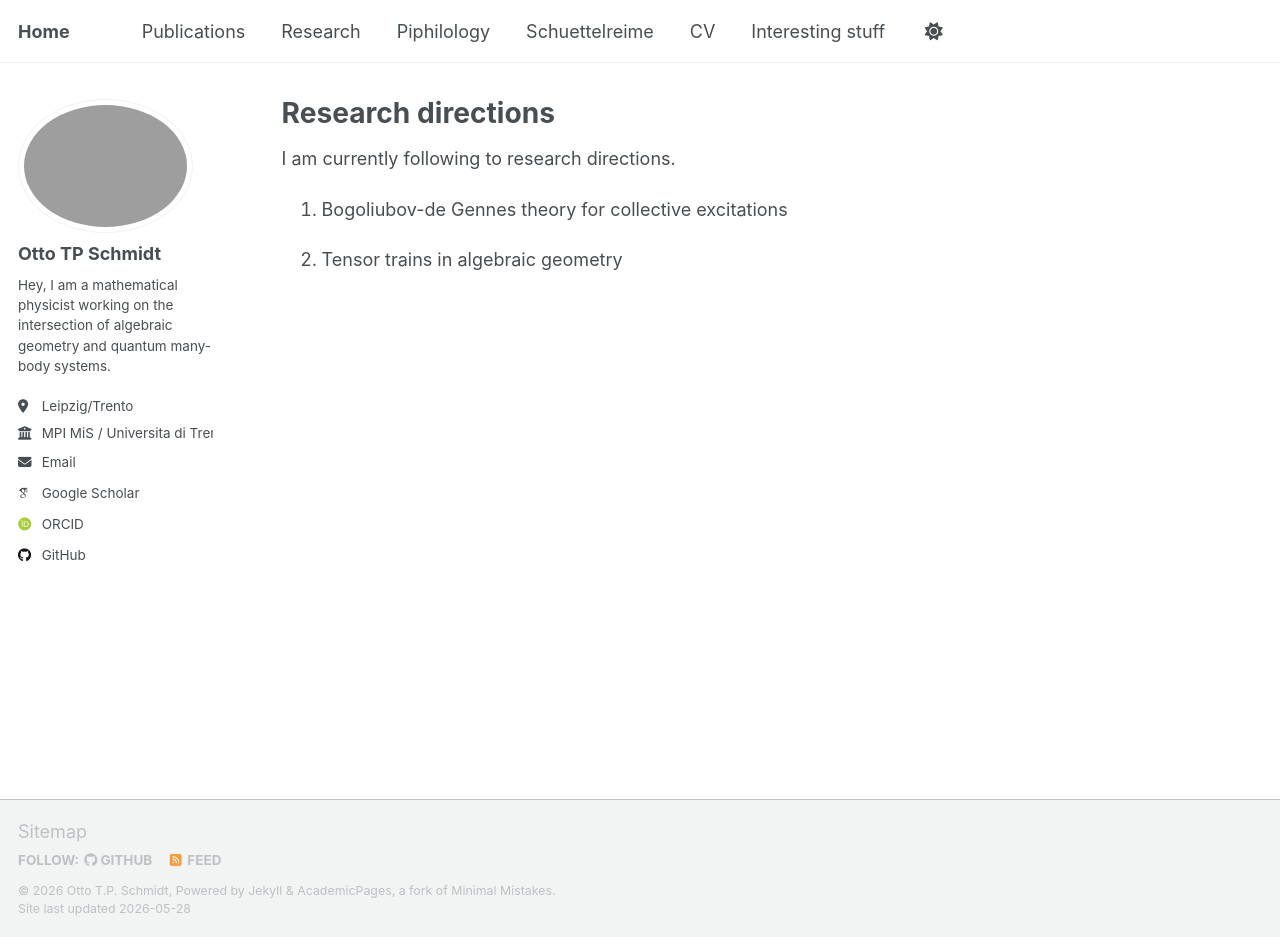
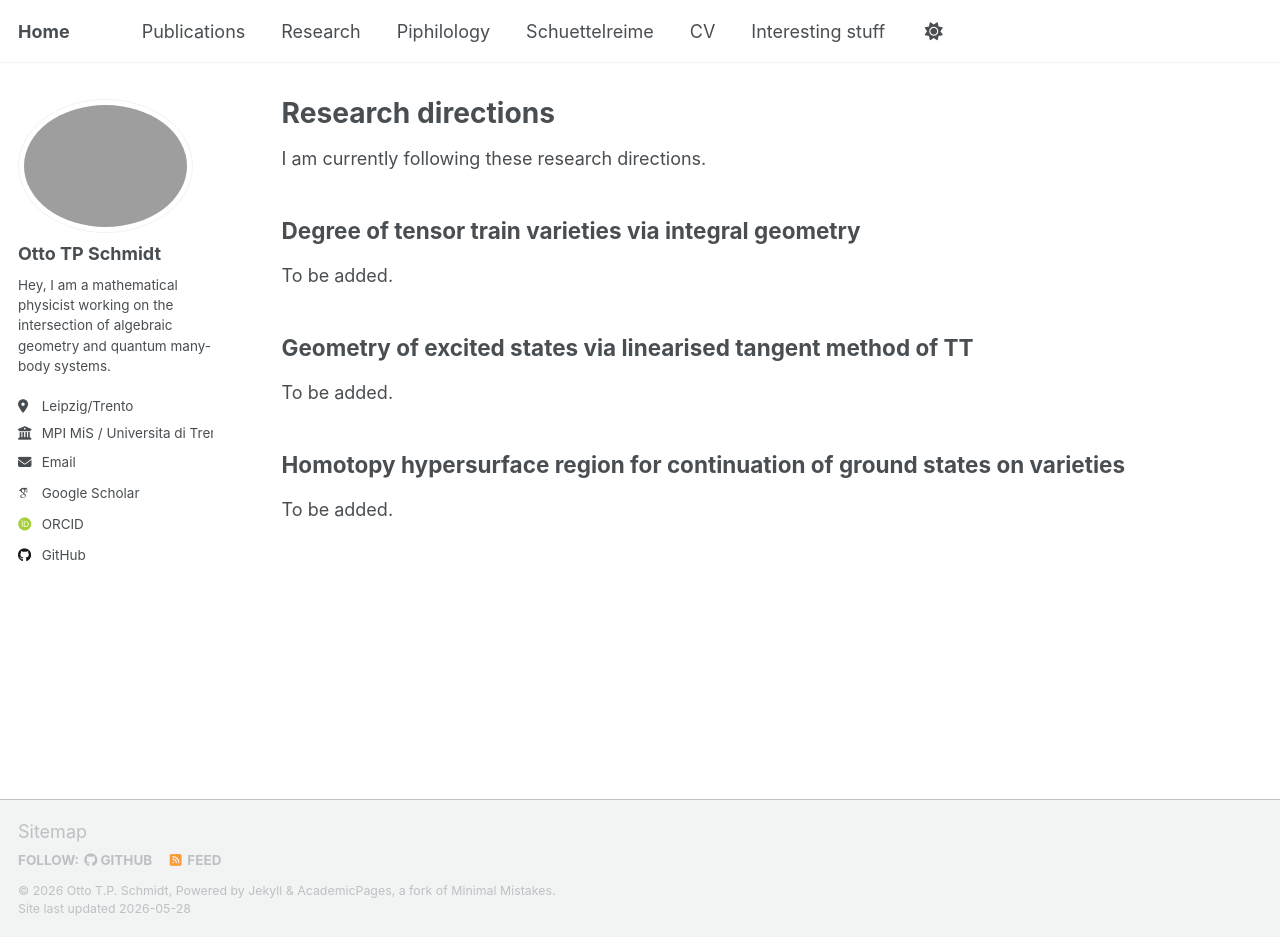
Before and after one commit to ottotpschmidt/ottotpschmidt.github.io, a Jekyll site: the page built from _pages/research.md, in a window 1280 px wide and 937 px high. Built offline with Jekyll 4.4.1, drawn with Linux system fonts in a browser that asks for light colours; some web fonts are replaced; a script that is not in the unit is left out.

Commit message:
changes research content

```diff
--- a/_pages/research.md
+++ b/_pages/research.md
@@ -7,8 +7,16 @@ author_profile: true
 
 {% include base_path %}
 
-I am currently following to research directions.
+I am currently following these research directions.
 
-1. Bogoliubov-de Gennes theory for collective excitations
+## Degree of tensor train varieties via integral geometry
 
-2. Tensor trains in algebraic geometry
+To be added.
+
+## Geometry of excited states via linearised tangent method of TT
+
+To be added.
+
+## Homotopy hypersurface region for continuation of ground states on varieties
+
+To be added.
```
